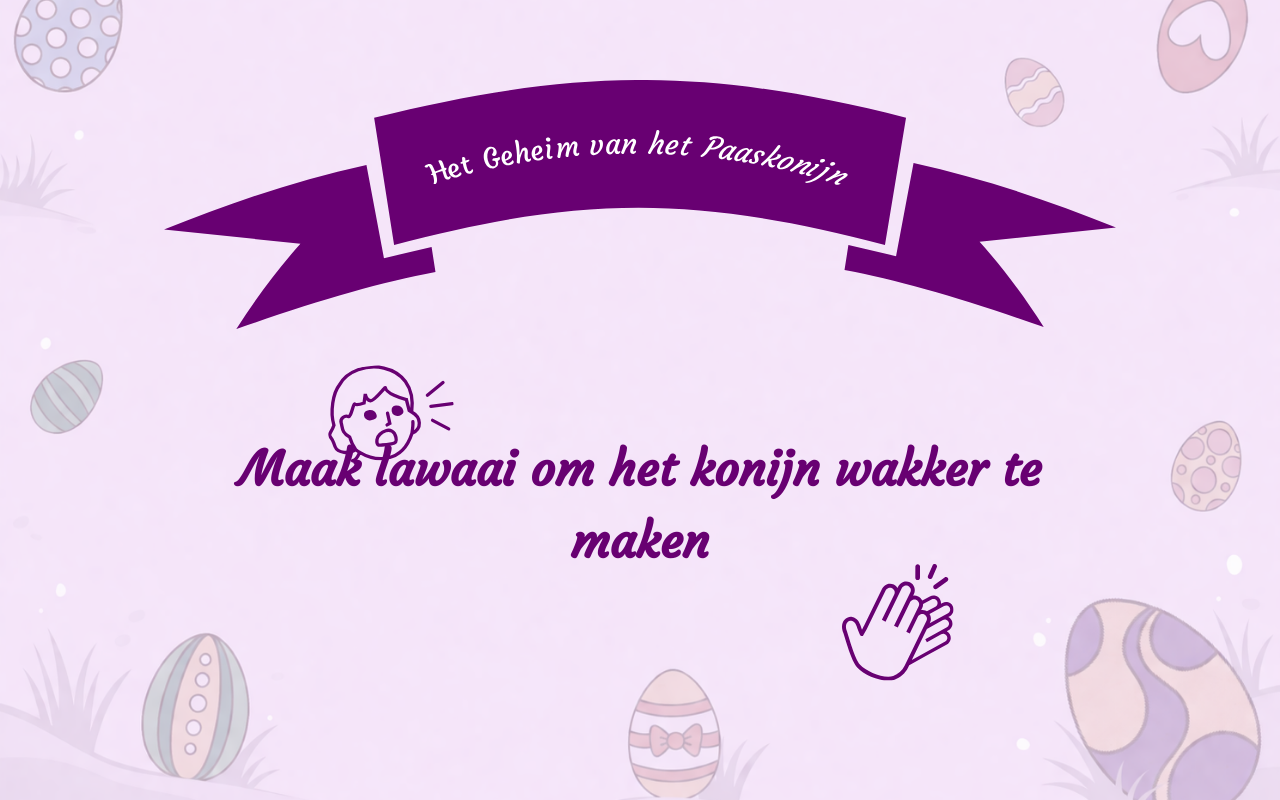
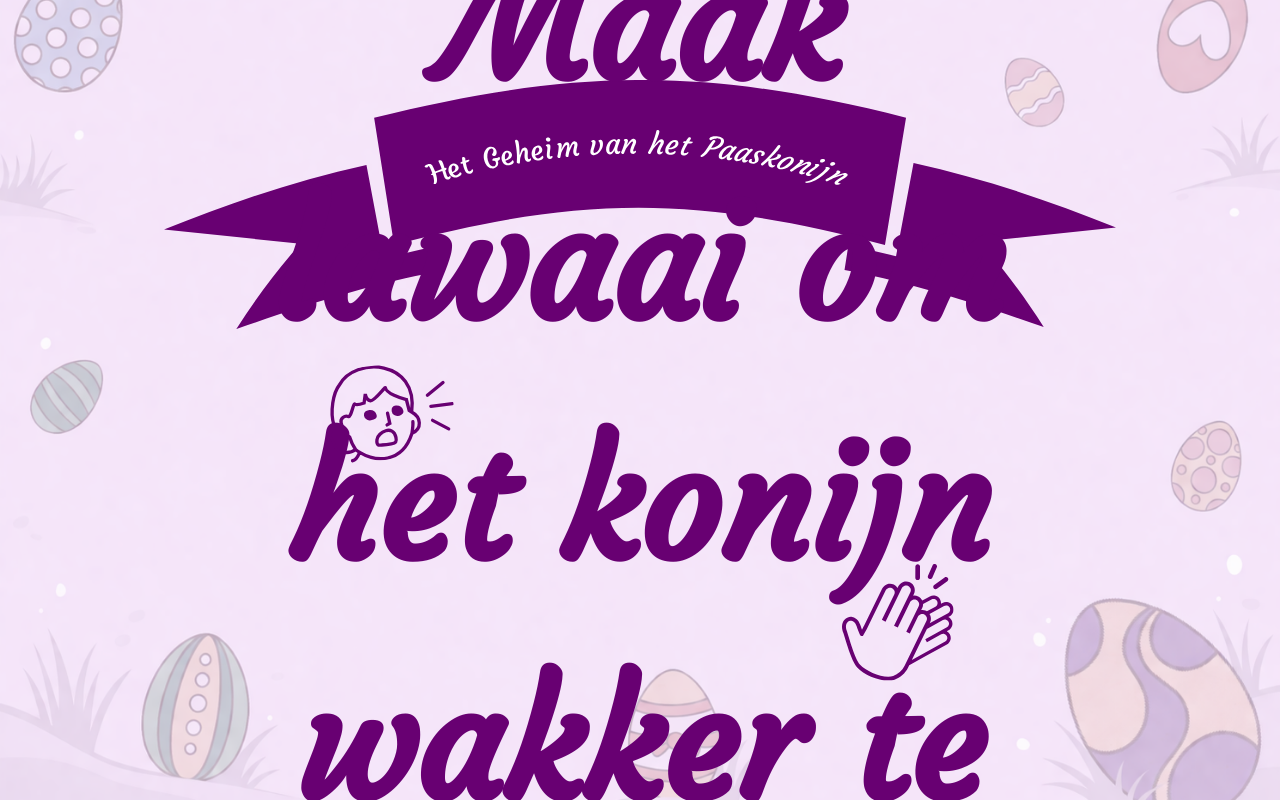
Before and after one commit to teynyusee/paastocht-dev4, a Next.js app in the folder frontend/: page /tracker in a window 1280 px wide. Built offline with nearby package versions, Linux system fonts and the light colour scheme; no server answers.

Commit message:
tekst vergroten

```diff
--- a/frontend/app/global.css
+++ b/frontend/app/global.css
@@ -37,6 +37,7 @@ body::-webkit-scrollbar {
 }
 
 .text {
-  font-size: 2rem;
+  font-size: 10rem;
   color: #680072;
+  text-align: center;
 }
--- a/frontend/app/tracker/StartPage.css
+++ b/frontend/app/tracker/StartPage.css
@@ -35,7 +35,7 @@
 }
 
 .start-page__panel p {
-  font-size: 3rem;
+  /*font-size: 3rem;*/
   font-weight: 700;
   color: #680072;
 }
--- a/frontend/src/components/tracker/AudioPlayer.css
+++ b/frontend/src/components/tracker/AudioPlayer.css
@@ -1,5 +1,6 @@
 .audio-player {
   height: 100vh;
+  width: 80vw;
   display: flex;
   justify-content: center;
   align-items: center;
@@ -11,6 +12,6 @@
   max-width: 80%;
 }
 
-.audio-player__subtitle{
+/*.audio-player__subtitle{
   font-size: 2rem;
-}
+}*/
--- a/frontend/src/components/tracker/Timer.css
+++ b/frontend/src/components/tracker/Timer.css
@@ -22,6 +22,6 @@
   top: 20px;
   left: 50%;
   transform: translateX(-50%);
-  font-size: 1.5rem;
+  /*font-size: 1.5rem;*/
   font-weight: bold;
 }
```
